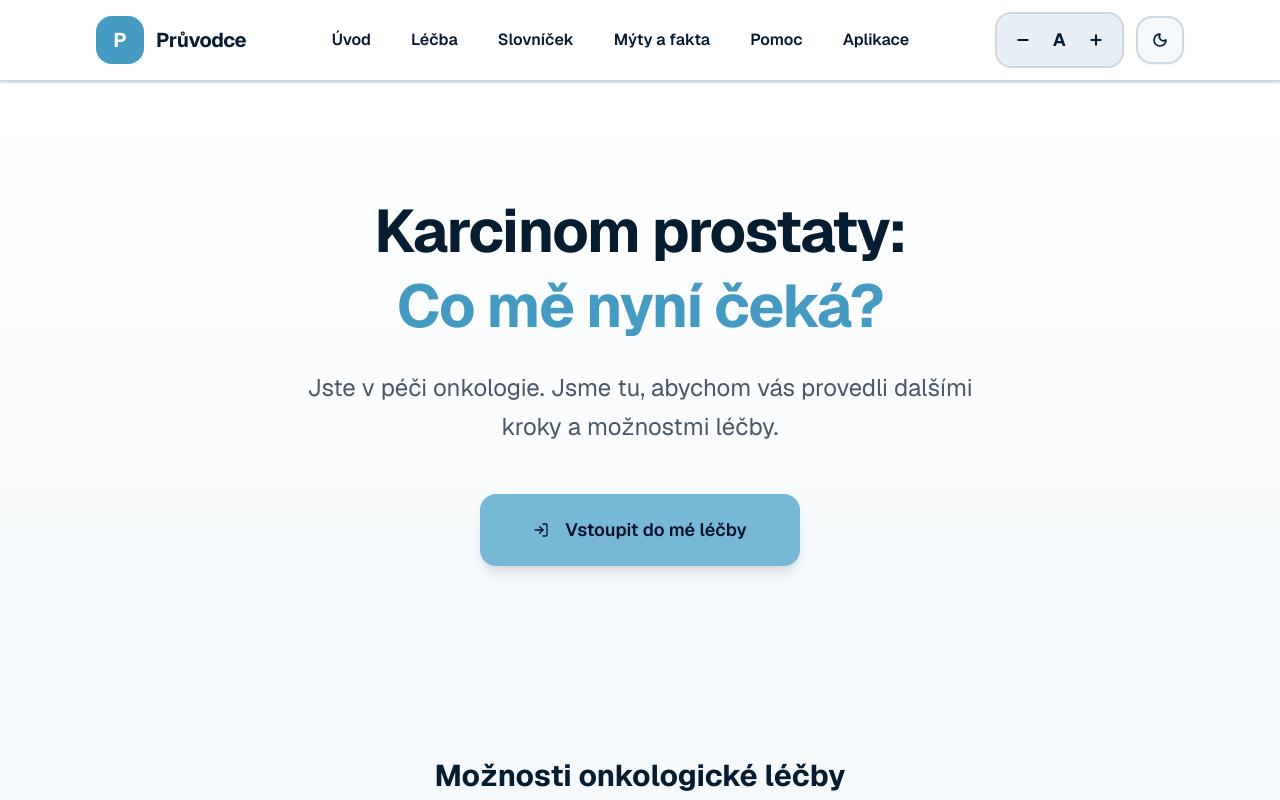
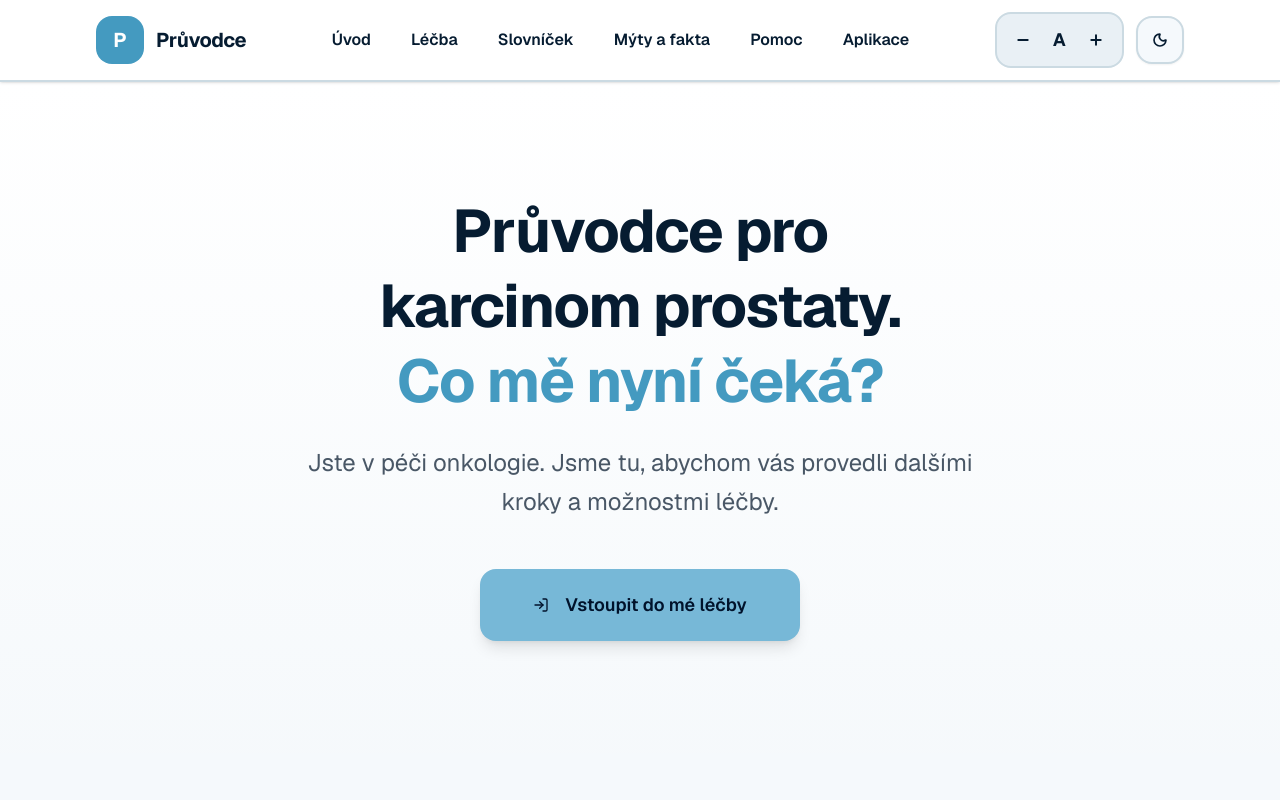
Before and after one commit to adelm02/web_prostate, a Next.js app: page / in a window 1280 px wide. Shown: the top 800 px of the page. Built offline with nearby package versions, Linux system fonts and the light colour scheme.

Commit message:
feat: update hero section heading to guide on prostate cancer

```diff
--- a/components/hero-section.tsx
+++ b/components/hero-section.tsx
@@ -7,7 +7,7 @@ export function HeroSection() {
     <section id="hero" className="w-full bg-gradient-to-b from-card to-background py-16 sm:py-20 lg:py-28">
       <div className="mx-auto max-w-4xl px-4 text-center sm:px-6 lg:px-8">
         <h1 className="text-balance text-4xl font-bold leading-tight tracking-tight text-foreground sm:text-5xl lg:text-6xl">
-          Karcinom prostaty:
+          Průvodce pro karcinom prostaty.
           <br />
           <span className="text-accent">Co mě nyní čeká?</span>
         </h1>
```
